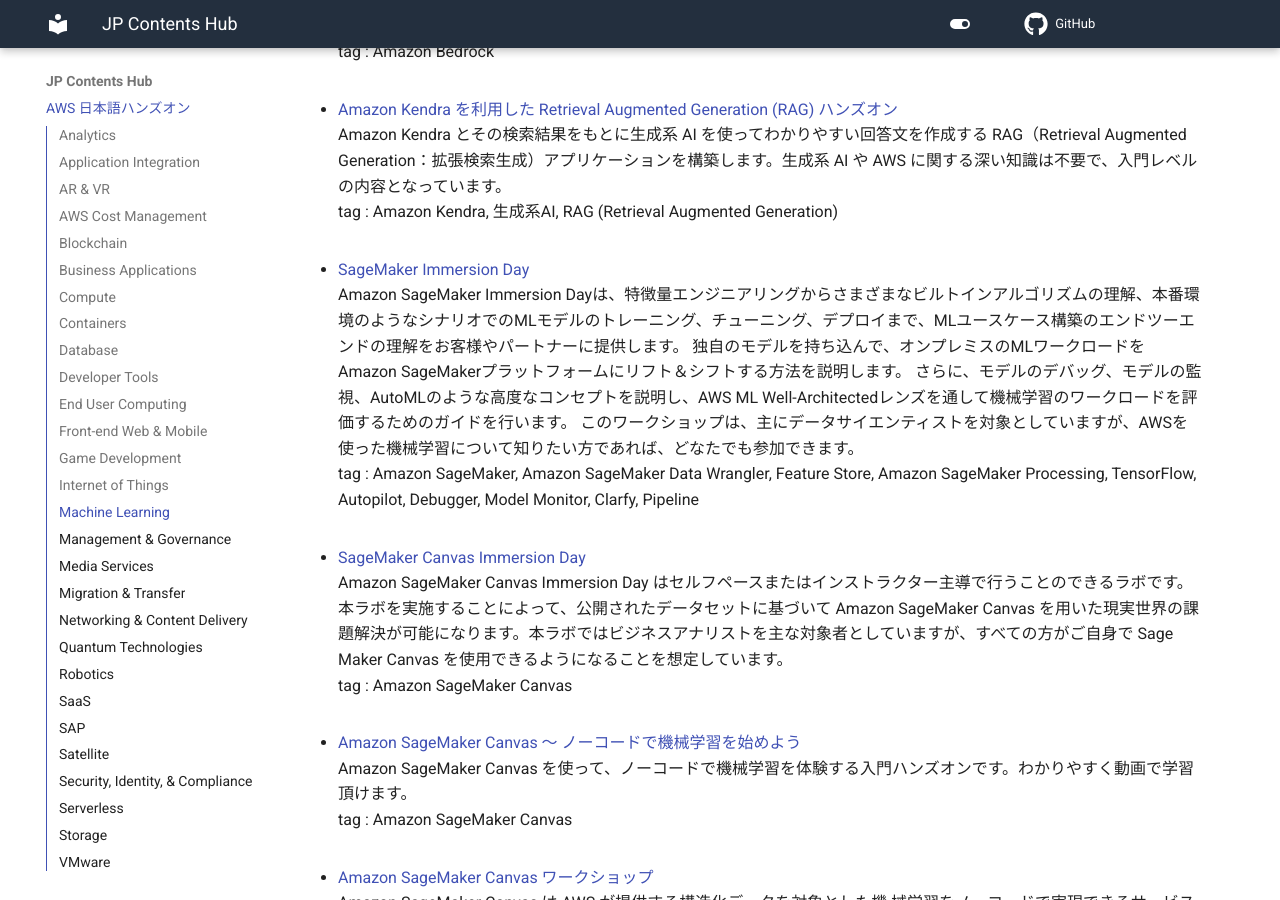
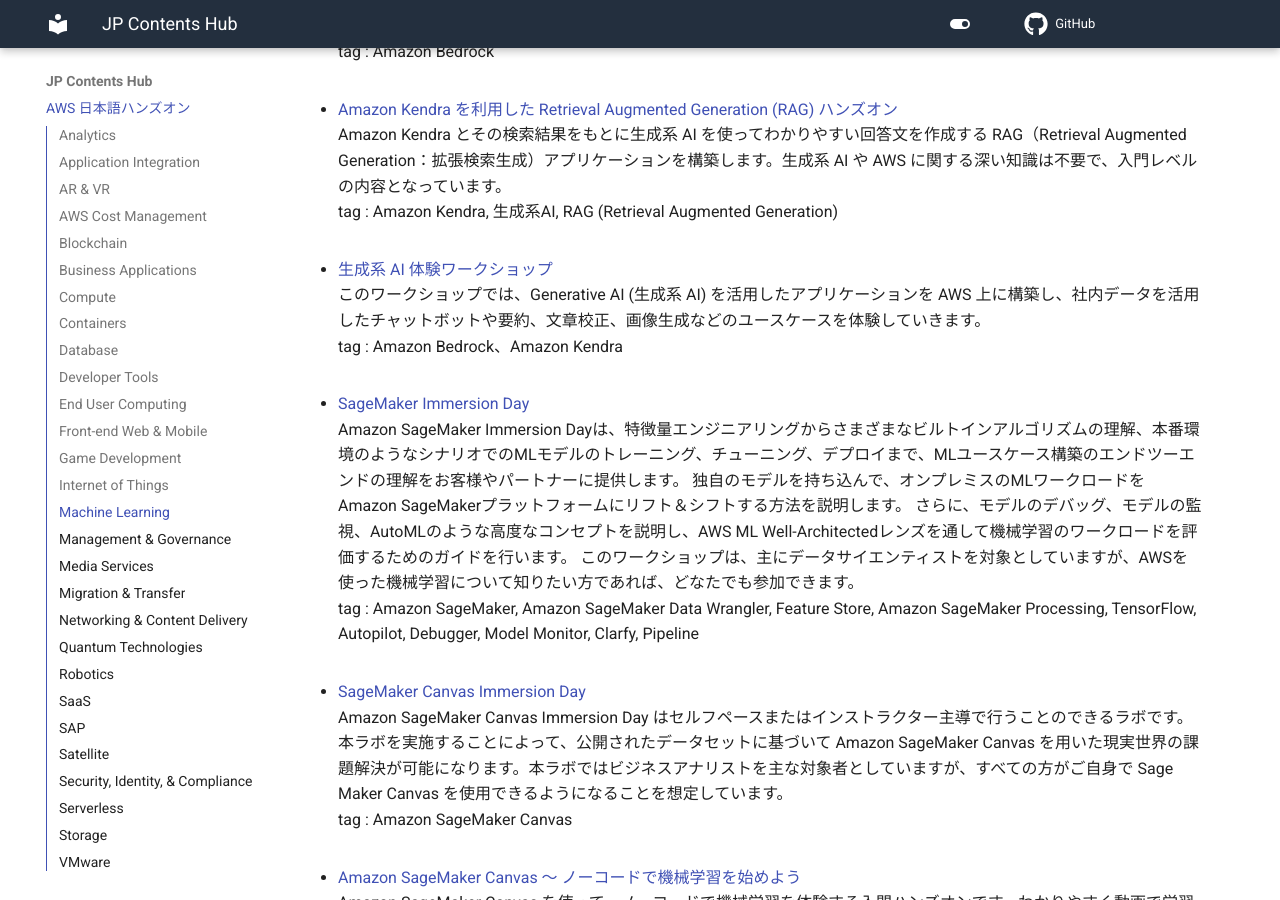
Before and after one commit to aws-samples/jp-contents-hub, an MkDocs documentation site: the page built from content/index.md, in a window 1280 px wide and 900 px high, scrolled down 18609 px. Built offline with MkDocs 1.6.1 and Material for MkDocs 9.7.7, drawn with Linux system fonts in a browser that asks for light colours; comment, search, counter and statistics services are not loaded.

Commit message:
add: 新規ハンズオンコンテンツ追加

```diff
--- a/content/index.md
+++ b/content/index.md
@@ -471,6 +471,10 @@
 - <a href="https://catalog.us-east-1.prod.workshops.aws/workshops/6708bce5-6aa3-4acb-89f7-85c39c006c8c/en-US" target="_blank" onclick="sendClickCount()" onauxclick="sendClickCount()">Amazon Kendra を利用した Retrieval Augmented Generation (RAG) ハンズオン</a>
 Amazon Kendra とその検索結果をもとに生成系 AI を使ってわかりやすい回答文を作成する RAG（Retrieval Augmented Generation：拡張検索生成）アプリケーションを構築します。生成系 AI や AWS に関する深い知識は不要で、入門レベルの内容となっています。
 tag : Amazon Kendra, 生成系AI, RAG (Retrieval Augmented Generation)
+
+- <a href="https://catalog.workshops.aws/generative-ai-use-cases-jp" target="_blank" onclick="sendClickCount()" onauxclick="sendClickCount()">生成系 AI 体験ワークショップ</a>
+このワークショップでは、Generative AI (生成系 AI) を活用したアプリケーションを AWS 上に構築し、社内データを活用したチャットボットや要約、文章校正、画像生成などのユースケースを体験していきます。
+tag : Amazon Bedrock、Amazon Kendra
 
 - <a href="https://catalog.us-east-1.prod.workshops.aws/workshops/63069e26-921c-4ce1-9cc7-dd882ff62575/ja-JP" target="_blank" onclick="sendClickCount()" onauxclick="sendClickCount()">SageMaker Immersion Day</a>
 Amazon SageMaker Immersion Dayは、特徴量エンジニアリングからさまざまなビルトインアルゴリズムの理解、本番環境のようなシナリオでのMLモデルのトレーニング、チューニング、デプロイまで、MLユースケース構築のエンドツーエンドの理解をお客様やパートナーに提供します。 独自のモデルを持ち込んで、オンプレミスのMLワークロードをAmazon SageMakerプラットフォームにリフト＆シフトする方法を説明します。 さらに、モデルのデバッグ、モデルの監視、AutoMLのような高度なコンセプトを説明し、AWS ML Well-Architectedレンズを通して機械学習のワークロードを評価するためのガイドを行います。 このワークショップは、主にデータサイエンティストを対象としていますが、AWSを使った機械学習について知りたい方であれば、どなたでも参加できます。
```
Also changed, not shown: README.md (+5 -0 lines).
